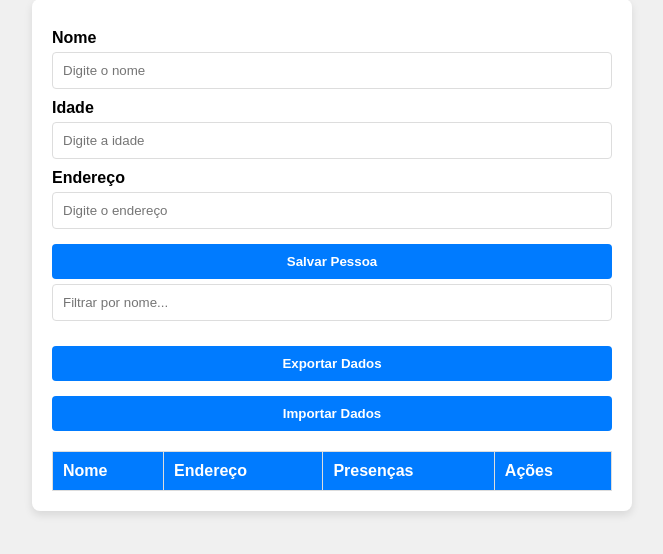
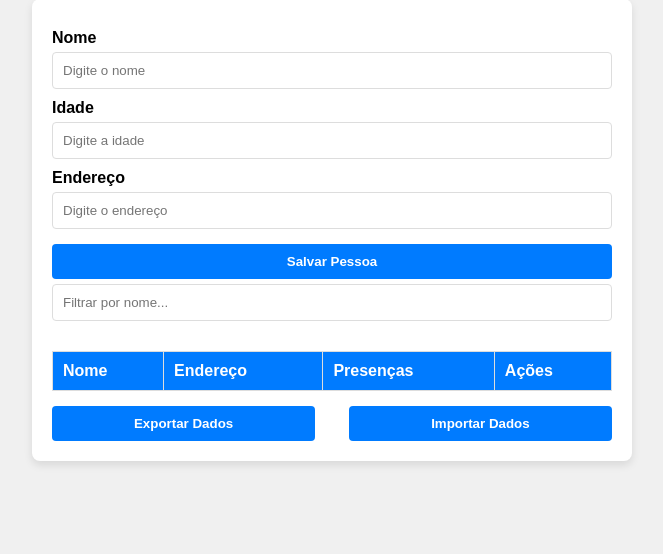
Before and after one commit to clovisdanielss/Presenca-Facil, a plain HTML site: page index.html in a window 1280 px wide. Shown: the part 78-632 px from the top of the page, without its empty margins (308-971 px from the left). Drawn offline with Linux system fonts and the light colour scheme.

Commit message:
Ajustes dos botões importar e exportar

```diff
--- a/index.html
+++ b/index.html
@@ -168,13 +168,6 @@
 
   <input type="text" id="filter" class="filter-input" placeholder="Filtrar por nome..." oninput="filterList()">
 
-<!-- Botões de Exportar e Importar -->
-<div>
-    <button onclick="exportData()">Exportar Dados</button>
-    <input type="file" id="fileInput" onchange="importData(event)" style="display: none;" />
-    <button onclick="document.getElementById('fileInput').click()">Importar Dados</button>
-</div>
-
 
   <div class="responsive-table">
     <table>
@@ -189,7 +182,15 @@
       <tbody id="personList"></tbody>
     </table>
   </div>
+
+  <div style="display: flex; justify-content: space-between;">
+    <button style="width: 47%; display: inline-block;" onclick="exportData()">Exportar Dados</button>
+    <input type="file" id="fileInput" onchange="importData(event)" style="display: none;" />
+    <button style="width: 47%; display: inline-block;" onclick="document.getElementById('fileInput').click()">Importar Dados</button>
 </div>
+</div>
+
+
 
 <!-- Modal para exibir as datas de presença -->
 <div id="presenceModal" class="modal">
```
